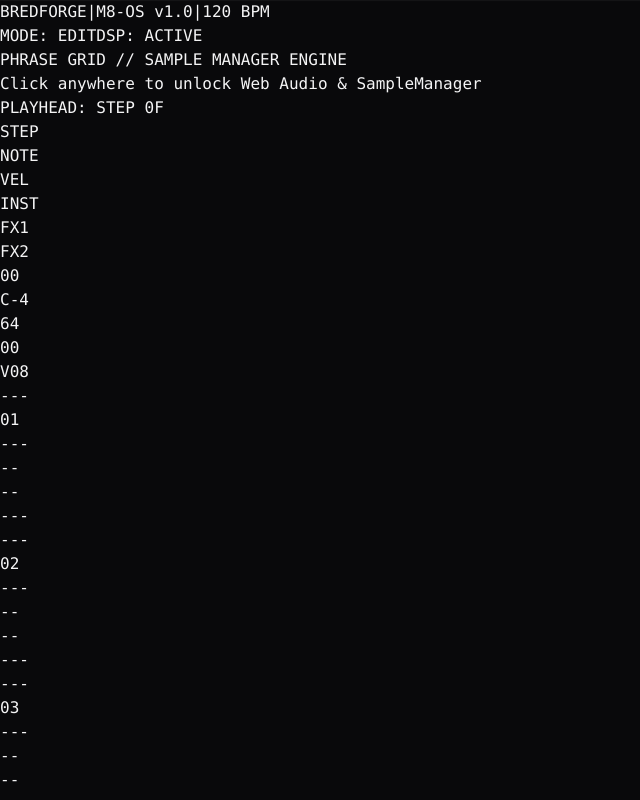
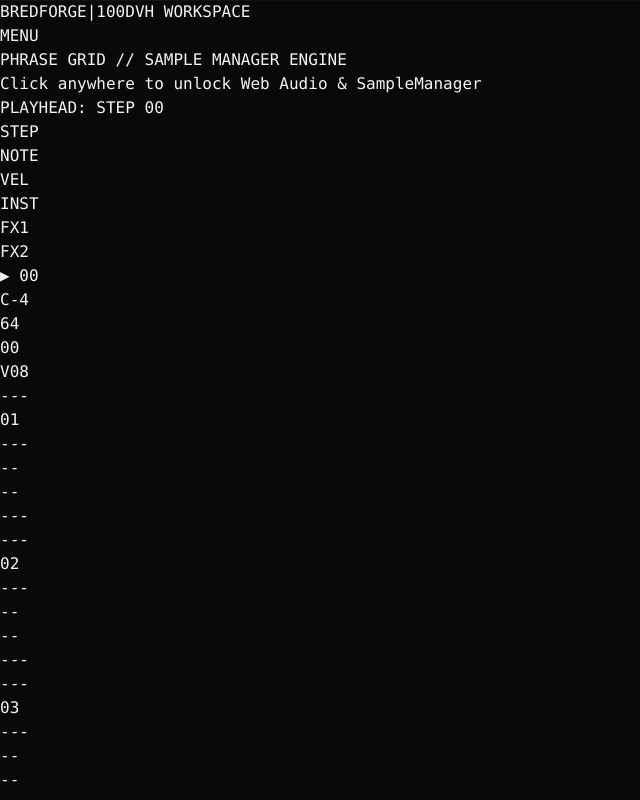
Before and after one commit to patromeo21/bredforge, a React (Vite) app: page / in a window 1280 px wide. Shown: the top 800 px of the page, without its empty margins (0-640 px from the left). Built offline with nearby package versions, Linux system fonts and the light colour scheme.

Commit message:
Update App.tsx

```diff
--- a/src/App.tsx
+++ b/src/App.tsx
@@ -1,70 +1,92 @@
 // ============================================================================
-// BREDFORGE v1.0 — M8 HARDWARE SHELL (App.tsx)
+// BREDFORGE v1.0 — 100DVH BOUNDING CANVAS & UI SHELL (App.tsx)
 // ============================================================================
 
-import React, { useState } from 'react';
+import React from 'react';
+import { useUIStore } from './store/useUIStore';
 import { PhraseGrid } from './components/tracker/PhraseGrid';
 import { GrooveView } from './components/tracker/GrooveView';
 
 export function App() {
-  const [activeView, setActiveView] = useState<'tracker' | 'groove'>('tracker');
-  const [hardwareMode, setHardwareMode] = useState<string>('EDIT');
+  const { activeView, setActiveView, isMenuOpen, toggleMenu } = useUIStore();
 
   return (
-    <div className="flex flex-col h-screen w-screen bg-black p-2 md:p-4 text-zinc-100 font-mono overflow-hidden">
-      {/* M8 Handheld Console Bezel Container */}
-      <div className="flex flex-col flex-1 m8-console-bezel rounded-2xl border border-zinc-800 p-3 overflow-hidden">
+    <div className="h-screen max-h-[100dvh] w-screen max-w-[100dvw] overflow-hidden bg-black text-zinc-100 font-mono flex flex-col p-2 select-none">
+      {/* Hero Canvas / Viewport Container with 100dvh lockdown */}
+      <div className="relative flex-1 flex flex-col m8-console-bezel rounded-2xl border border-zinc-800 p-3 overflow-hidden">
 
-        {/* Top Hardware Status Bar */}
-        <div className="flex justify-between items-center bg-zinc-900/80 border border-zinc-800 rounded-lg px-3 py-1.5 mb-3 text-xs">
+        {/* Top Status Bar */}
+        <div className="flex justify-between items-center bg-zinc-900/80 border border-zinc-800 rounded-lg px-3 py-1.5 mb-2 text-xs shrink-0">
           <div className="flex items-center gap-3">
             <span className="font-bold tracking-widest text-emerald-400">BREDFORGE</span>
             <span className="text-zinc-500">|</span>
-            <span className="text-zinc-300">M8-OS v1.0</span>
-            <span className="text-zinc-500">|</span>
-            <span className="text-cyan-400 font-bold">120 BPM</span>
+            <span className="text-zinc-300">100DVH WORKSPACE</span>
           </div>
-          <div className="flex items-center gap-2">
-            <span className="px-2 py-0.5 rounded bg-zinc-800 text-zinc-300 text-[10px] font-bold border border-zinc-700">
-              MODE: {hardwareMode}
-            </span>
-            <span className="px-2 py-0.5 rounded bg-emerald-500/20 text-emerald-400 text-[10px] font-bold border border-emerald-500/40">
-              DSP: ACTIVE
-            </span>
+          <button
+            onClick={toggleMenu}
+            className="px-2 py-0.5 rounded bg-zinc-800 text-zinc-300 hover:text-white border border-zinc-700 text-[10px]"
+          >
+            {isMenuOpen ? 'CLOSE MENU' : 'MENU'}
+          </button>
+        </div>
+
+        {/* Main Canvas Viewport (Non-Destructive Layer Container) */}
+        <div className="relative flex-1 overflow-hidden">
+          {/* Tracker View */}
+          <div className={`absolute inset-0 transition-opacity duration-150 ${activeView === 'tracker' ? 'opacity-100 z-10 pointer-events-auto' : 'opacity-0 z-0 pointer-events-none'}`}>
+            <PhraseGrid />
+          </div>
+
+          {/* Groove View */}
+          <div className={`absolute inset-0 transition-opacity duration-150 ${activeView === 'groove' ? 'opacity-100 z-10 pointer-events-auto' : 'opacity-0 z-0 pointer-events-none'}`}>
+            <GrooveView />
           </div>
         </div>
 
-        {/* Main Viewport (Tracker vs Groove Matrix) */}
-        <div className="flex-1 overflow-hidden">
-          {activeView === 'tracker' ? <PhraseGrid /> : <GrooveView />}
+        {/* Sliding Menu Overlay (Non-Destructive Drawer) */}
+        <div className={`absolute top-0 right-0 h-full w-72 bg-zinc-900/95 border-l border-zinc-800 p-4 transform transition-transform duration-200 z-30 ${isMenuOpen ? 'translate-x-0' : 'translate-x-full'}`}>
+          <div className="flex justify-between items-center border-b border-zinc-800 pb-3 mb-4">
+            <h3 className="font-bold text-sm text-zinc-200">SYSTEM MENU</h3>
+            <button onClick={toggleMenu} className="text-zinc-400 hover:text-white text-xs">[ESC]</button>
+          </div>
+          <div className="flex flex-col gap-2 text-xs">
+            <button
+              onClick={() => { setActiveView('tracker'); toggleMenu(); }}
+              className={`p-2 rounded text-left transition-colors ${activeView === 'tracker' ? 'bg-emerald-500/20 text-emerald-400 border border-emerald-500/40' : 'bg-zinc-800/50 text-zinc-300 hover:bg-zinc-800'}`}
+            >
+              [1,0] Phrase Grid (Tracker)
+            </button>
+            <button
+              onClick={() => { setActiveView('groove'); toggleMenu(); }}
+              className={`p-2 rounded text-left transition-colors ${activeView === 'groove' ? 'bg-emerald-500/20 text-emerald-400 border border-emerald-500/40' : 'bg-zinc-800/50 text-zinc-300 hover:bg-zinc-800'}`}
+            >
+              [3,0] Groove View (Launcher)
+            </button>
+          </div>
         </div>
 
-        {/* Bottom Hardware Navigation / View Switcher Bar */}
-        <div className="flex justify-between items-center bg-zinc-900/80 border border-zinc-800 rounded-lg px-3 py-2 mt-3 text-xs">
+        {/* Bottom Navigation Bar */}
+        <div className="flex justify-between items-center bg-zinc-900/80 border border-zinc-800 rounded-lg px-3 py-2 mt-2 text-xs shrink-0">
           <div className="flex gap-2">
             <button
               onClick={() => setActiveView('tracker')}
               className={`px-3 py-1 rounded font-bold text-xs transition-colors ${
-                activeView === 'tracker'
-                  ? 'bg-emerald-500 text-black shadow-lg shadow-emerald-500/20'
-                  : 'bg-zinc-800 text-zinc-400 hover:text-zinc-200'
+                activeView === 'tracker' ? 'bg-emerald-500 text-black shadow-lg shadow-emerald-500/20' : 'bg-zinc-800 text-zinc-400 hover:text-zinc-200'
               }`}
             >
-              [1,0] PHRASE GRID
+              [1,0] TRACKER
             </button>
             <button
               onClick={() => setActiveView('groove')}
               className={`px-3 py-1 rounded font-bold text-xs transition-colors ${
-                activeView === 'groove'
-                  ? 'bg-emerald-500 text-black shadow-lg shadow-emerald-500/20'
-                  : 'bg-zinc-800 text-zinc-400 hover:text-zinc-200'
+                activeView === 'groove' ? 'bg-emerald-500 text-black shadow-lg shadow-emerald-500/20' : 'bg-zinc-800 text-zinc-400 hover:text-zinc-200'
               }`}
             >
-              [3,0] GROOVE VIEW
+              [3,0] GROOVE
             </button>
           </div>
-          <div className="text-[10px] text-zinc-500 hidden sm:block">
-            IPAD 9TH GEN // TOUCH & KEYBOARD OPTIMIZED
+          <div className="text-[10px] text-zinc-500">
+            IPAD 9TH GEN // 100DVH LOCKED
           </div>
         </div>
 
```
